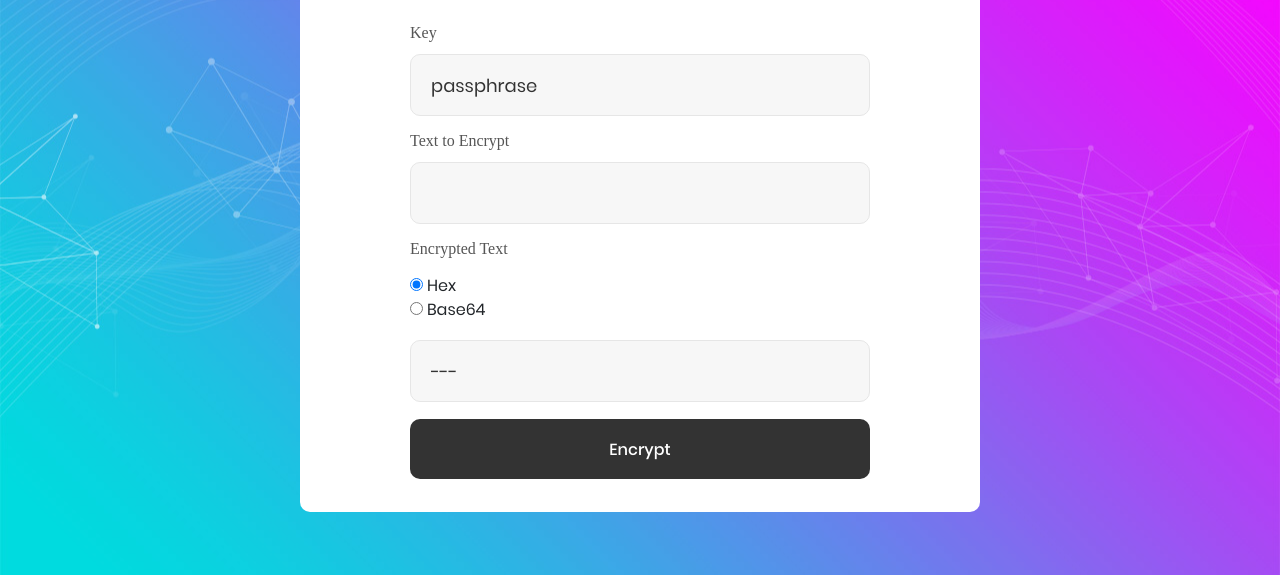
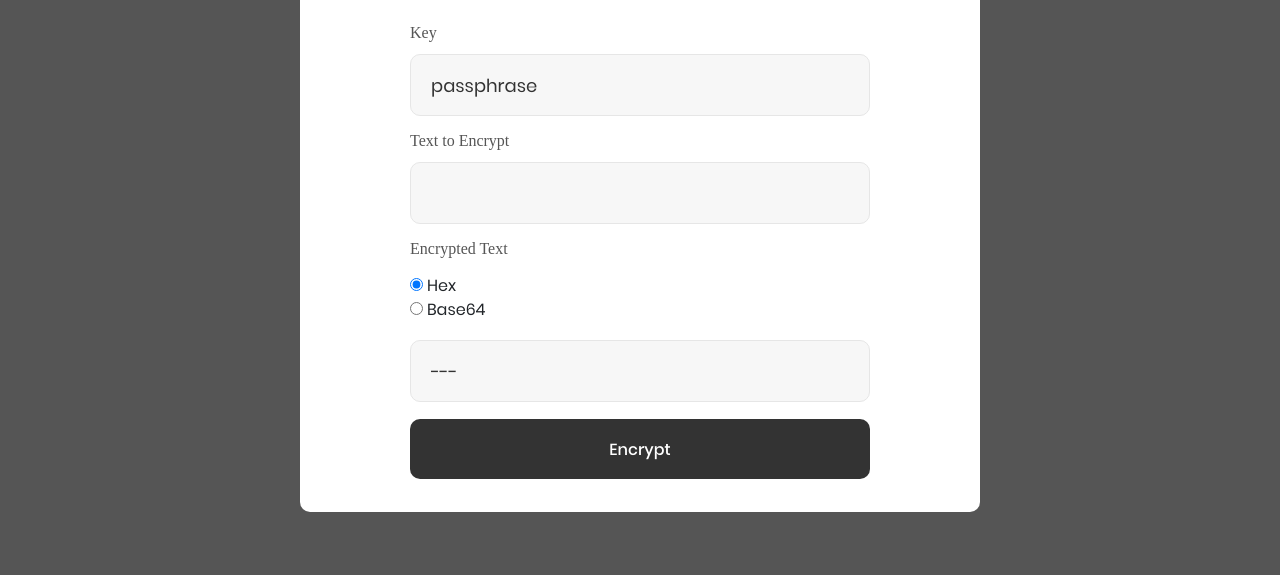
Before and after one commit to chris-cirineo/chris-cirineo.github.io, a plain HTML site: page index.html in a window 1280 px wide. Shown: the part 225-800 px from the top of the page. Drawn offline with Linux system fonts and the light colour scheme; a web font is replaced by a local one.

Commit message:
Update BG color

```diff
--- a/index.html
+++ b/index.html
@@ -47,7 +47,7 @@
 <body>
 
 	<div class="limiter">
-		<div class="container-login100" style="background-image: url('images/bg-01.jpg');">
+		<div class="container-login100" style="background-color: #555555;">
 			<div class="wrap-login100 p-l-110 p-r-110 p-t-62 p-b-33">
 				<!--<form class="login100-form validate-form flex-sb flex-w">-->
 					<span class="login100-form-title p-b-10">
```
